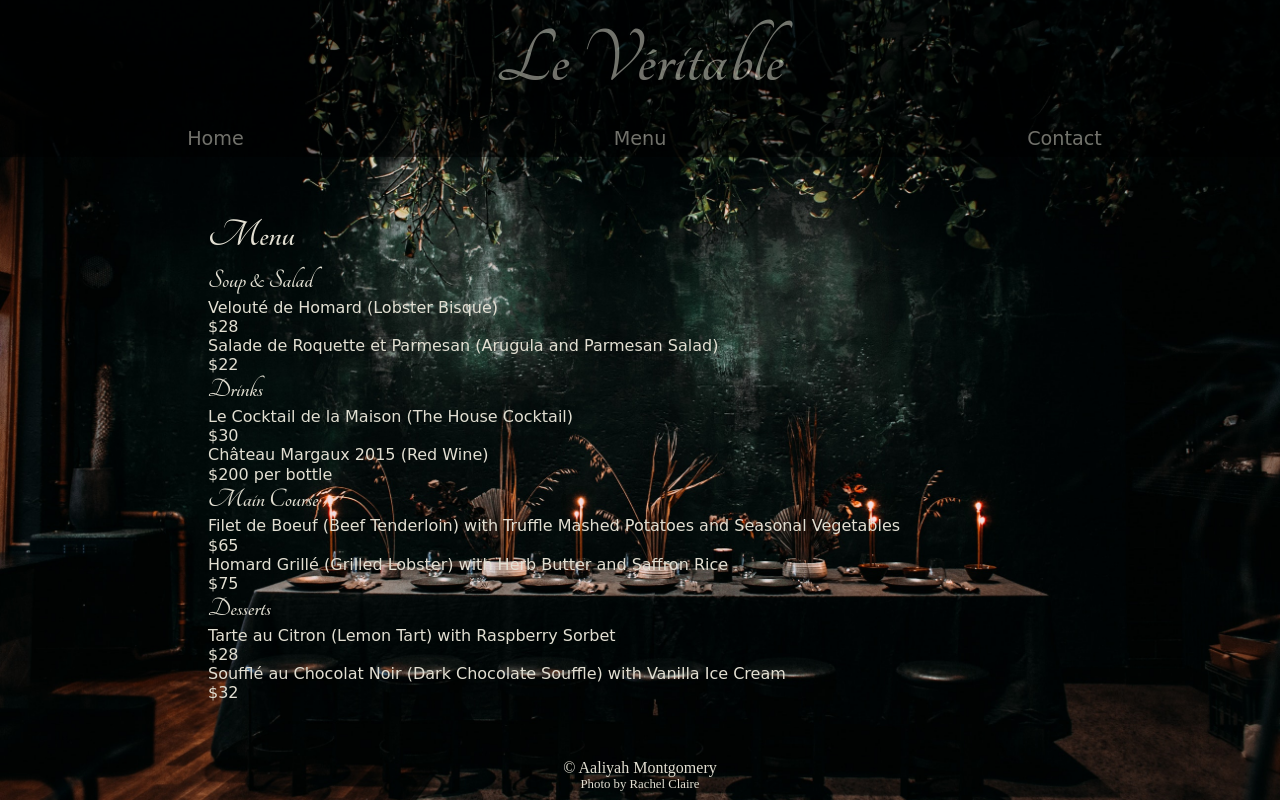
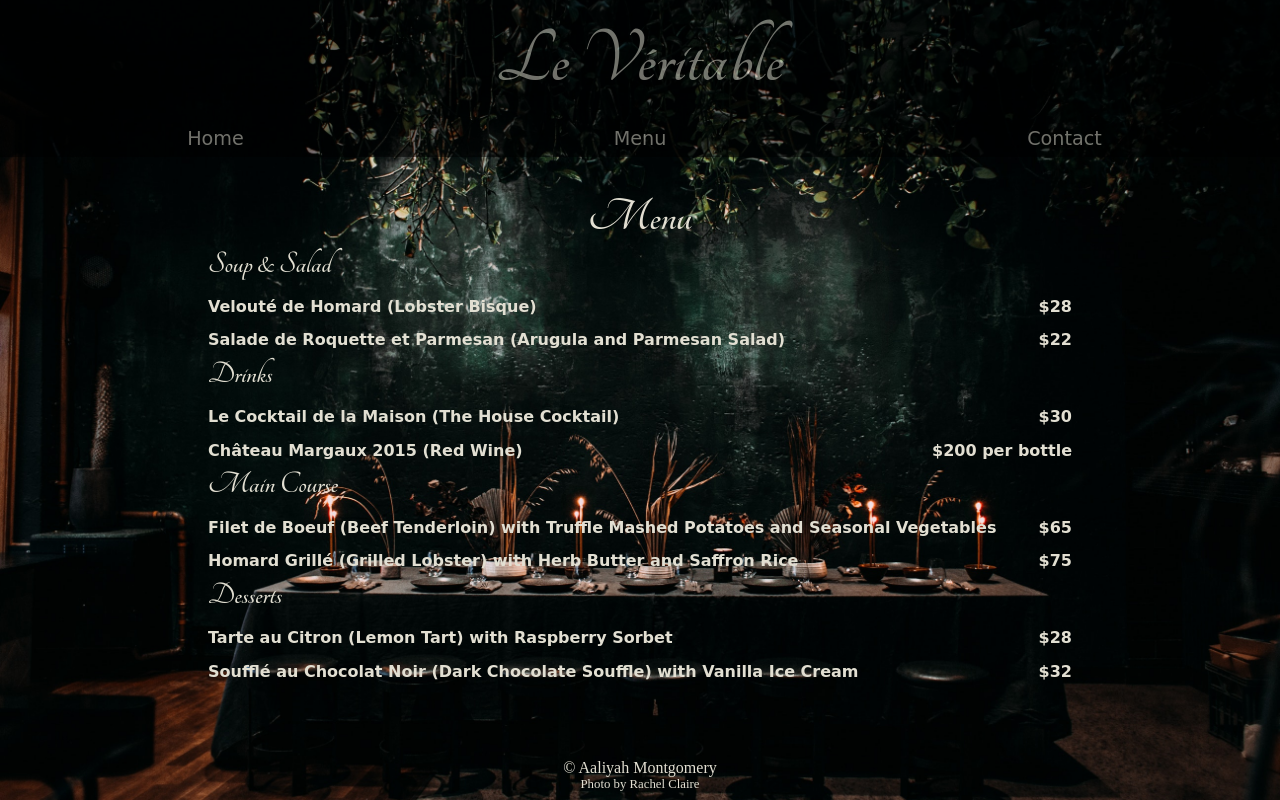
Before and after one commit to Aaliyah1699/restaurant-page, a website built with webpack: page dist/index.html in a window 1280 px wide. Both pictures are taken after a click on the button "Menu". Built offline with nearby package versions, Linux system fonts and the light colour scheme; a web font is replaced by a local one.

Commit message:
menu items

```diff
--- a/src/style.css
+++ b/src/style.css
@@ -72,24 +72,38 @@ div.home p {
 div.menu {
   width: 70%;
   margin: 0 auto;
-  margin-top: 2em;
+  margin-top: 1em;
   padding: 1em;
   background-color: transparent;
 }
 div.menu h2 {
-  font-size: 2.5em;
-  line-height: 1.5;
+  font-size: 3em;
+  line-height: 1.2;
+  text-align: center;
   font-family: 'Tangerine', cursive, fantasy;
 }
 div.menu p {
   font-size: 1rem;
-  line-height: 1.2;
+  font-weight: bold;
+  line-height: 1.1;
   font-family: 'Castoro Titling', cursive, fantasy;
 }
 div.menu h3 {
-  font-size: 1.7em;
-  line-height: 1.2;
+  font-size: 2em;
+  line-height: 1.1;
   font-family: 'Tangerine', cursive, fantasy;
+}
+.menuFood {
+  display: flex;
+  flex-direction: row;
+  flex-wrap: wrap;
+  justify-content: space-between;
+  margin: 0 auto;
+  margin-top: 1em;
+  margin-bottom: .5em;
+}
+.foodName {
+  flex-grow: 1;
 }
 /* Footer*/
 footer {
```
